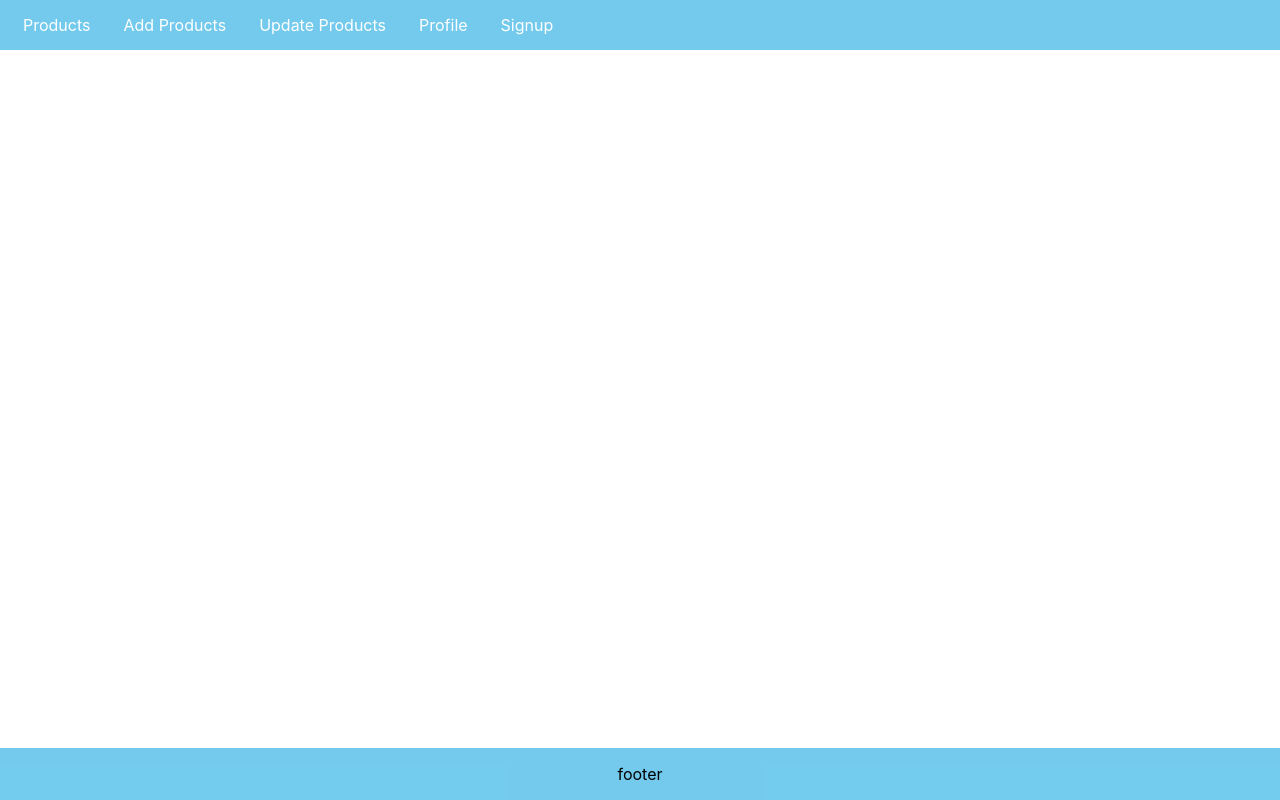
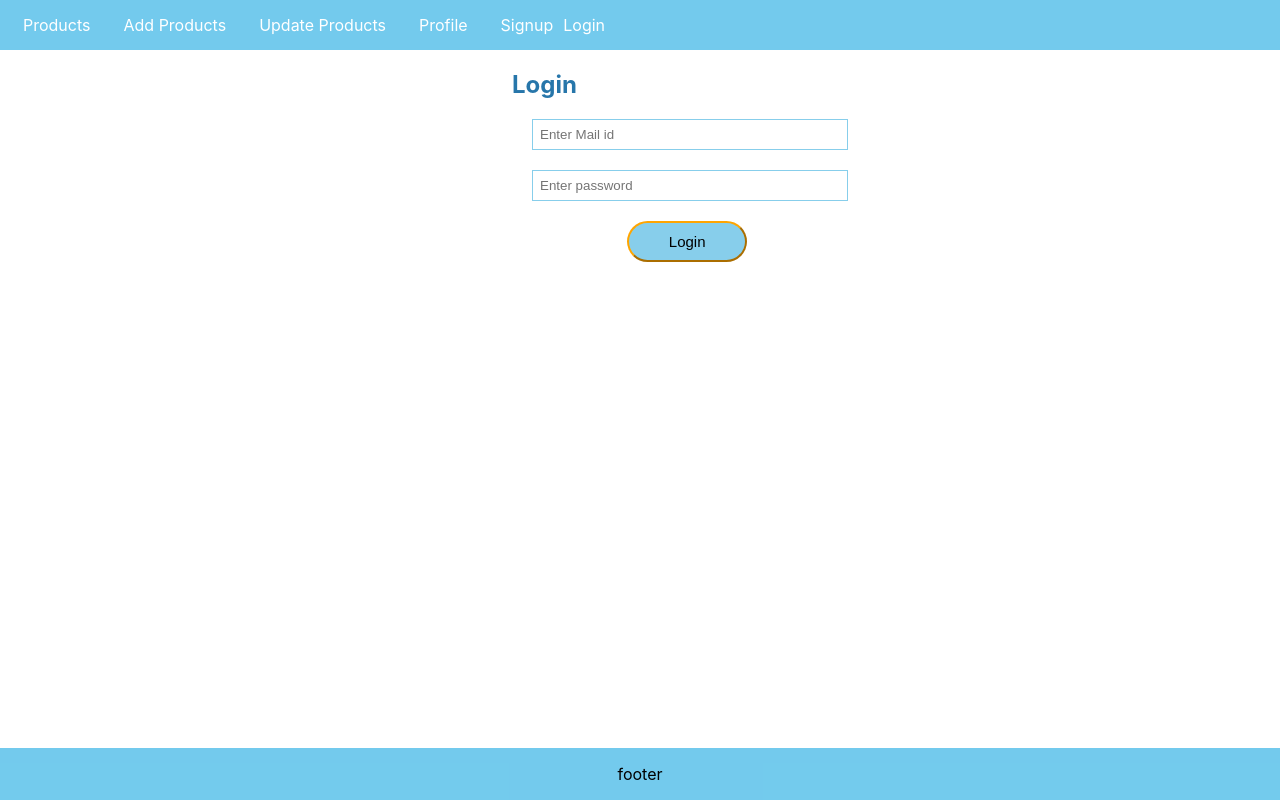
Before and after one commit to subhadipmanna70/ecommerce_dashboard, a React (Create React App) app in the folder frontend/: page /login in a window 1280 px wide. Built offline with nearby package versions, Linux system fonts and the light colour scheme.

Commit message:
login api integrated with frontend

```diff
--- a/frontend/src/App.js
+++ b/frontend/src/App.js
@@ -3,7 +3,7 @@ import Nav from './components/nav';
 
 import Footer from './components/footer';
 import Signup from './components/signup';
-// import Login from './components/login';
+import Login from './components/login';
 import PrivateComponent from './components/privatecomponent';
 
 import { BrowserRouter,Routes,Route } from 'react-router-dom';
@@ -21,7 +21,7 @@ function App() {
         <Route path="/profile" element={<h1>Profile page</h1>}/>
         </Route>
         <Route path="/signup" element={<Signup/>}/>
-        {/* <Route path="/login" element={<Login/>}/> */}
+        <Route path="/login" element={<Login/>}/>
         <Route path="/logout" element={<h1>logout component</h1>}/>
 
       </Routes>
--- a/frontend/src/components/login.js
+++ b/frontend/src/components/login.js
@@ -1,31 +1,45 @@
 
-
-// import {useNavigate} from 'react-router-dom'
-import React,{useState} from 'react';
+import axios from "axios";
+import {useNavigate} from 'react-router-dom'
+import React,{useEffect, useState} from 'react';
 import './signup.css';
 
 
 const Login=()=>{
     const [password,setPassword]=useState("");
     const [email,setEmail]=useState("");
-    // const navigate=useNavigate();
+    const navigate=useNavigate();
+//if user has already logged in then can not go back to log in page without logout
+
+    useEffect(()=>{
+        const auth=localStorage.getItem("user");
+        if(auth){
+          navigate("/");
+         }
+    })
 
 
 
+    const handlelogin=async(e)=>{
+        if(email && password){ e.preventDefault();
+            let data={email,password};
 
-    // const collectData=async ()=>{
-    //         console.log(name,password,email);
-    //         const result= await fetch("http://localhost:8000/register",{
-    //             method:"post",
-    //             body: JSON.stringify({name,password,email}),
-    //             headers:{"Content-Type":"application/json"}
-    //         });
-    //         // console.warn(await result.json());
-    //         if (result){
-    //             navigate("/login");
-    //         }
+            const baseURL="http://localhost:8000/login";
+            let result= await axios.post(baseURL,data);
+            // console.log(result.data.name);
+            if(result.data.name){
+                navigate("/");
+                localStorage.setItem("user",JSON.stringify(result.data));
+            }
+            else{
+                alert("please enter correct details");
+            }
+        }
+        else{
+            alert("enter both field");
+        }
 
-    // }
+    }
 
 
 
@@ -38,7 +52,7 @@ const Login=()=>{
                 <div className='in'>
                     <input type="email" placeholder='Enter Mail id' value={email} onChange={(e)=>setEmail(e.target.value)}/>
                     <input type="password" placeholder='Enter password' value={password} onChange={(e)=>setPassword(e.target.value) }/>
-                    <button>Login</button>
+                    <button onClick={(e)=>handlelogin(e)}>Login</button>
                 </div>
            </form>
 )
--- a/frontend/src/components/nav.js
+++ b/frontend/src/components/nav.js
@@ -17,10 +17,13 @@ const Nav=()=>{
             <li><Link to="/add">Add Products</Link></li>
             <li><Link to="/update">Update Products</Link></li>
             <li><Link to="/profile">Profile</Link></li>
-            {/* <li><Link to="/login">Login</Link></li> */}
 
-            <li>{ auth?<Link onClick={handle} to="/signup">Logout</Link>:<Link to="/signup">Signup</Link>}</li>
-
+            <li>{ auth?<Link onClick={handle} to="/signup">Logout</Link>:
+            <>
+            <Link to="/signup">Signup</Link>
+            <Link to="/login">Login</Link>
+            </>
+            }</li>
         </ul>
 
     )
```
